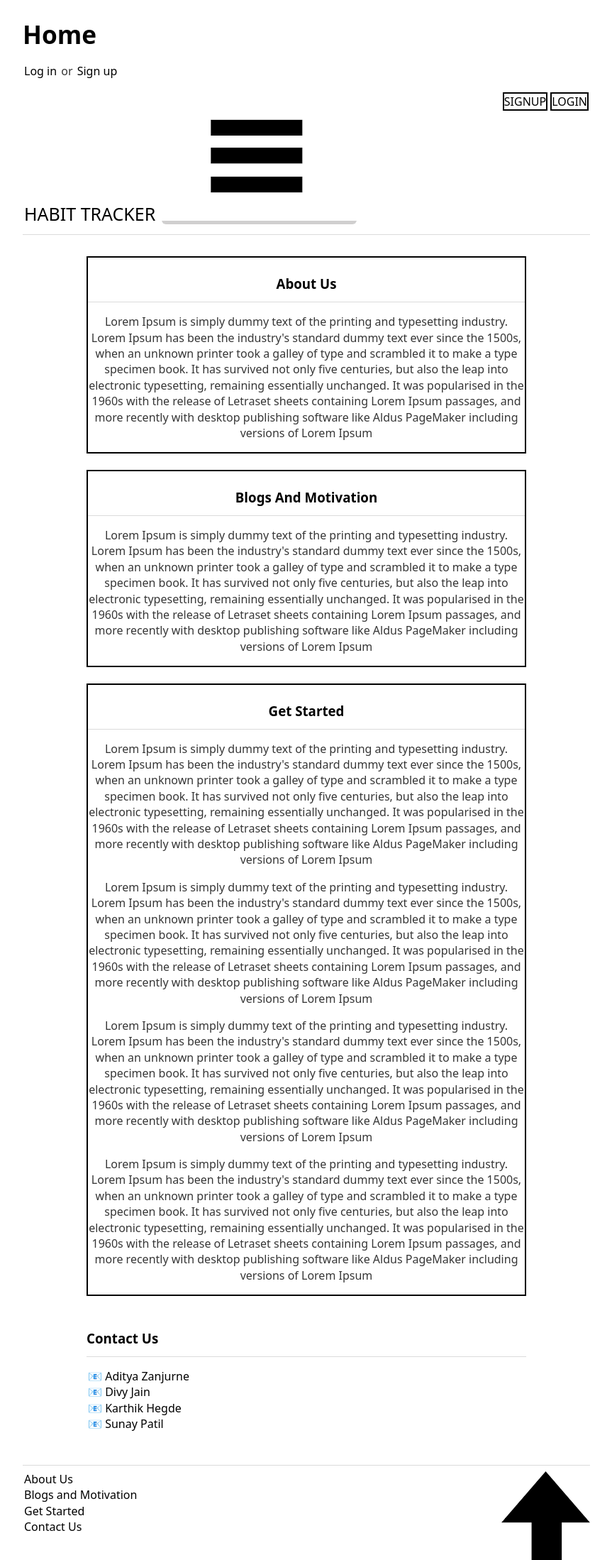
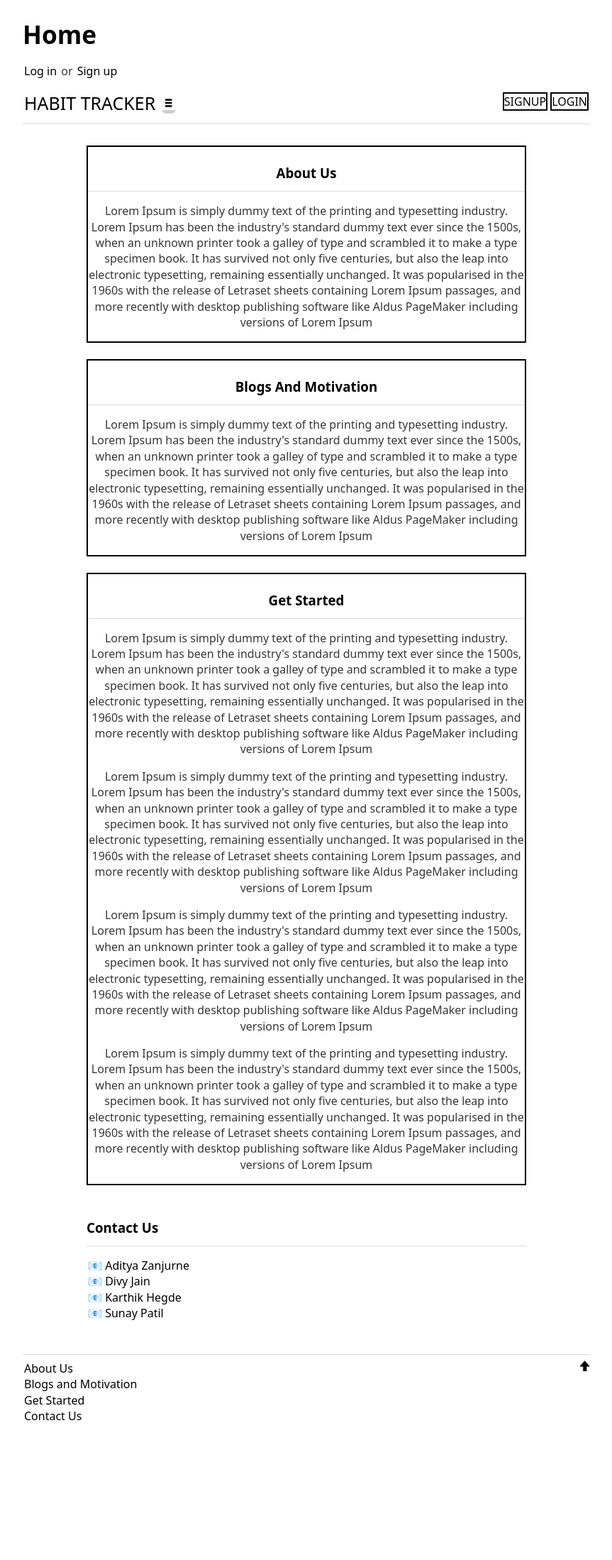
Before and after one commit to divyjx/HABIT_TRACKER, a PHP site: page /v4/index.php in a window 1280 px wide. Shown: the whole page at 71% size, without its empty margins (208-1071 px from the left). After the commit the page ends 2001 px from the top, so only its background shows below. Run offline with PHP 8.4, Linux system fonts and the light colour scheme.

Commit message:
Update index.php

```diff
--- a/v4/index.php
+++ b/v4/index.php
@@ -44,7 +44,7 @@ if (isset($_SESSION["user_id"])) {
                 <span style="font-size: 25px;">
                     <a href='index.html'>HABIT TRACKER</a>
                 </span>
-                <button style = "padding: 0;" onclick="myFun()"><img src="threedash.png" style="width: 20;height: 20;" >
+                <button style = "padding: 0;" onclick="myFun()"><img src="threedash.png" style="width: 20px;height: 20px;" >
                 </button>
 
                 <span  >
@@ -127,7 +127,7 @@ if (isset($_SESSION["user_id"])) {
         <div class="home_footer">
             <hr>
             <a href="#id_home_aboutus">About Us</a>
-            <a href="#top" ><img src = "uparrow.png" style="float: right;width:15;height: 15;margin: 0; padding: 0;"></a>
+            <a href="#top" ><img src = "uparrow.png" style="float: right;width:15px;height: 15px;margin: 0; padding: 0;"></a>
             <br>
             <a href="#id_home_blogs">Blogs and Motivation</a> <br>
             <a href="#id_home_getstarted">Get Started</a> <br>
```
